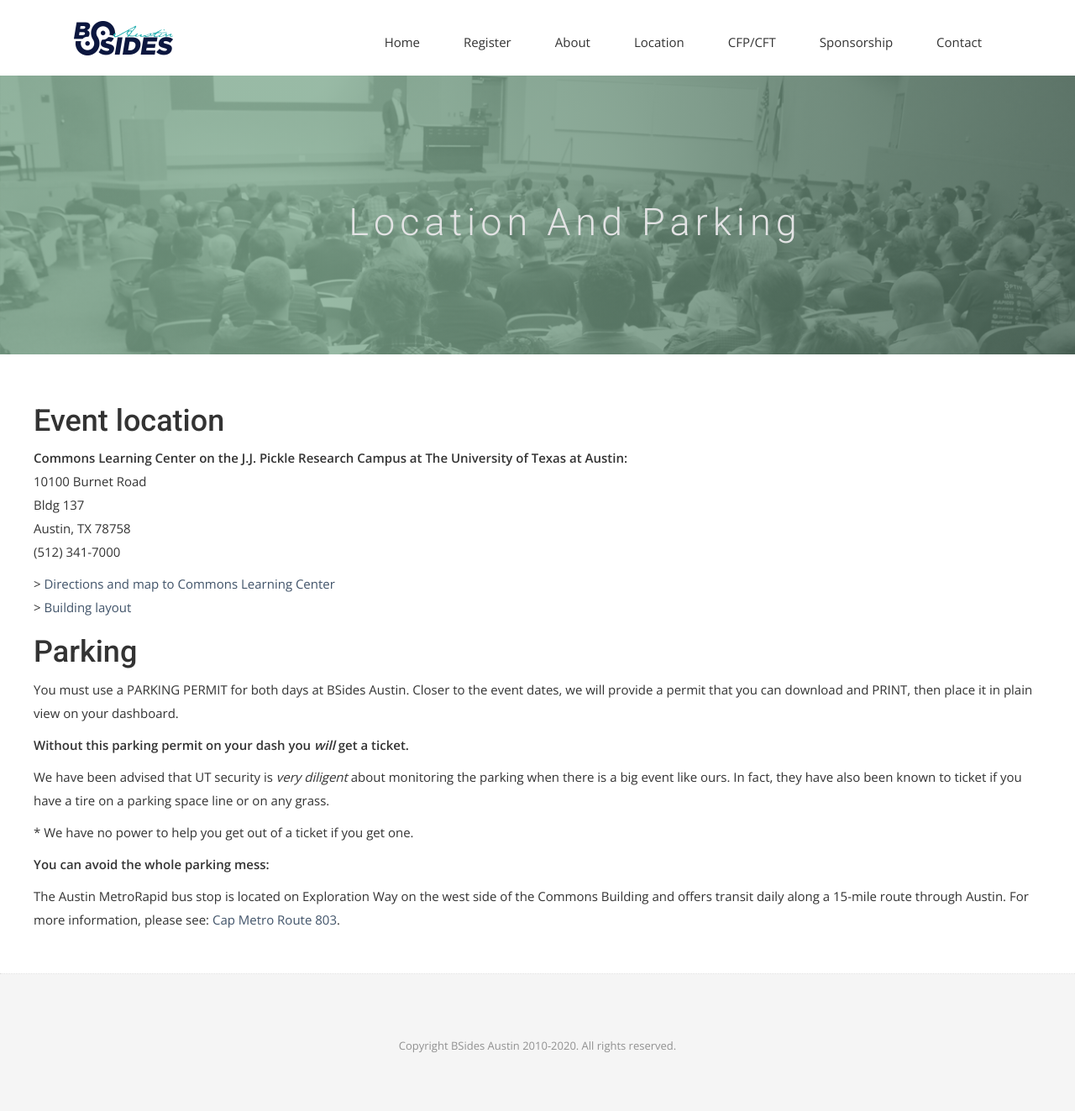
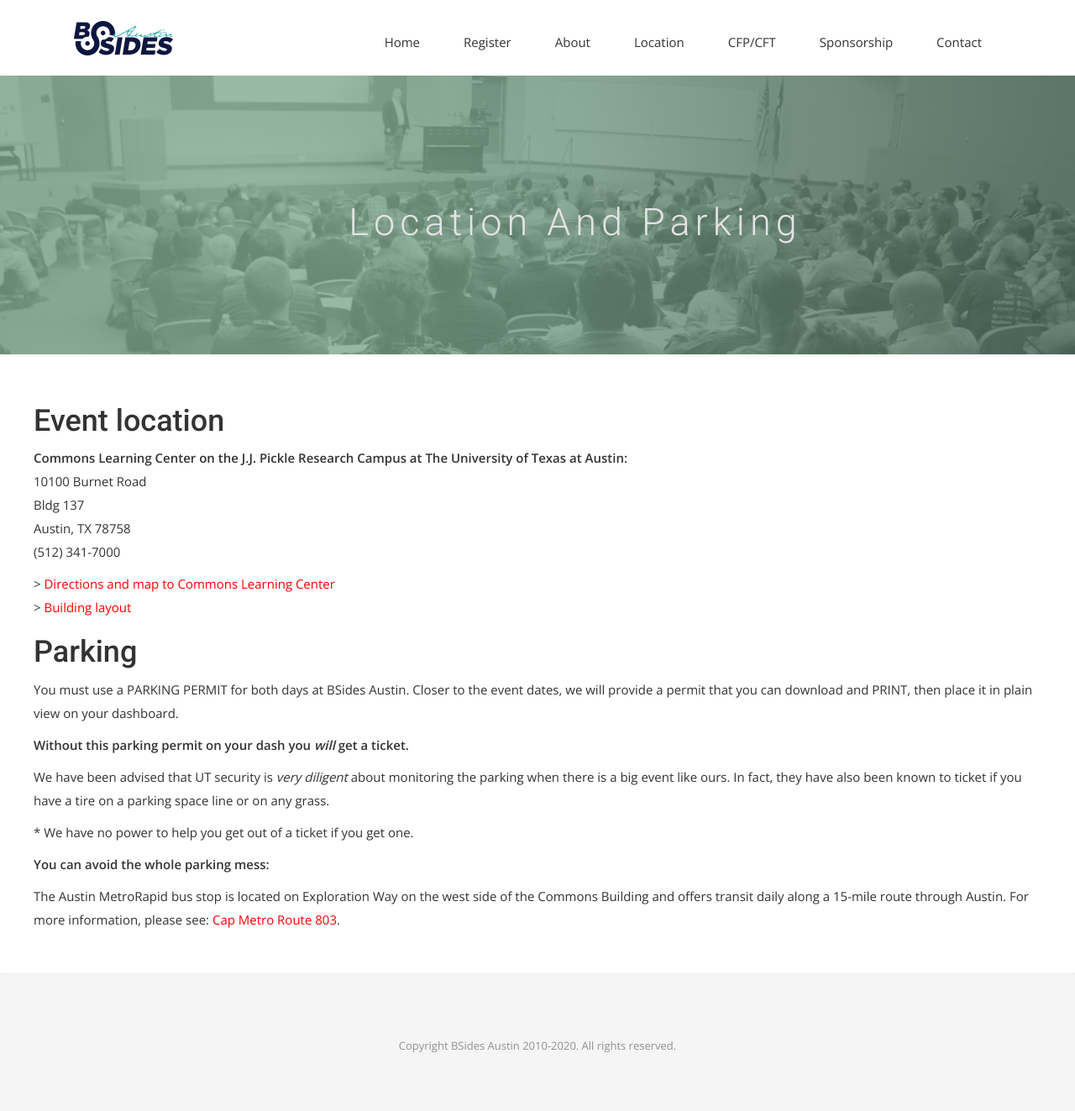
Before and after one commit to bsidesaustin/test, a Jekyll site: the page built from location.html, in a window 1280 px wide. Shown: the whole page at 84% size. Built offline with Jekyll 4.4.1, drawn with Linux system fonts in a browser that asks for light colours; nearby versions of some CDN libraries; some web fonts are replaced.

Commit message:
Update style.css

```diff
--- a/css/style.css
+++ b/css/style.css
@@ -26,7 +26,7 @@
 
 .post-area a:link, .post-area a:visited {
   font-size: 15px;
-  color: #405369;
+  color: #ff0000;
 }
 
 .post-area a:hover {
```
